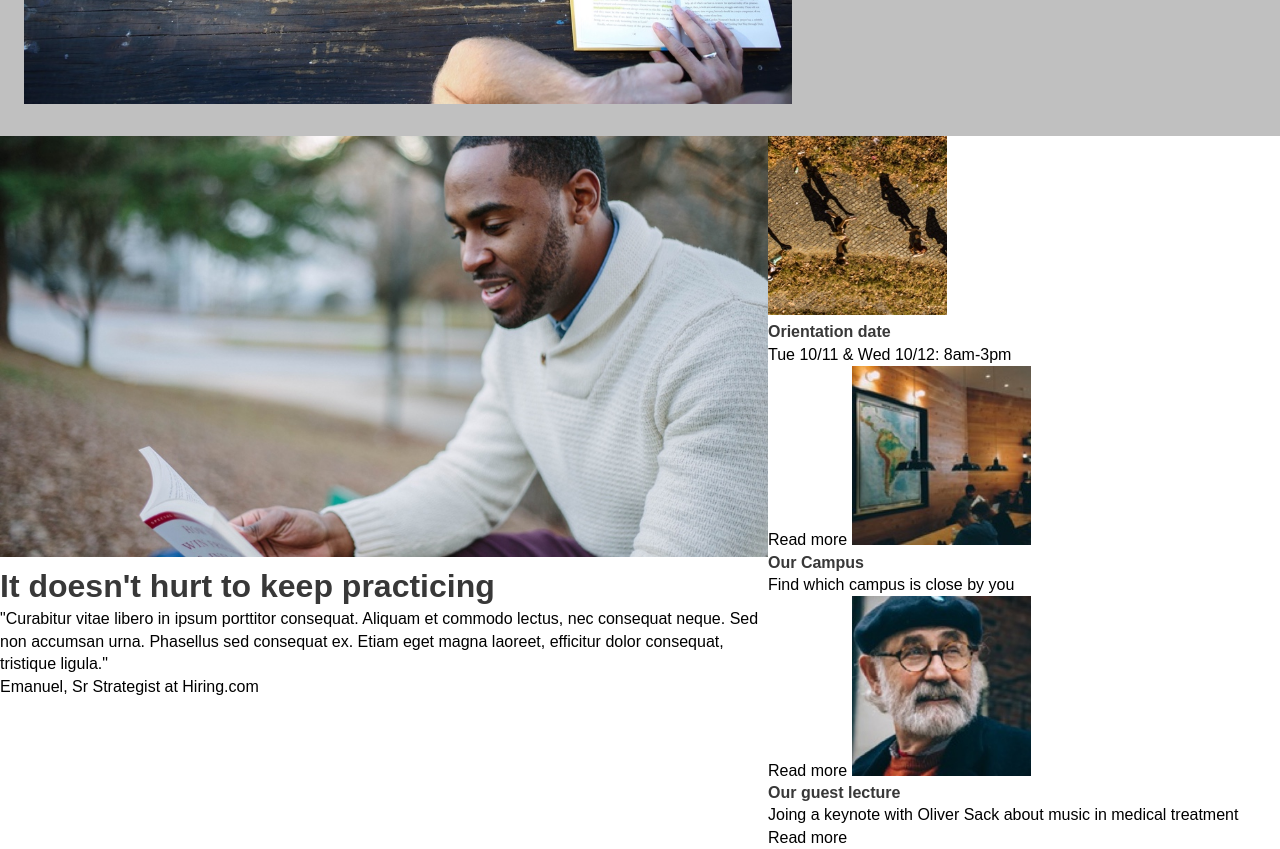
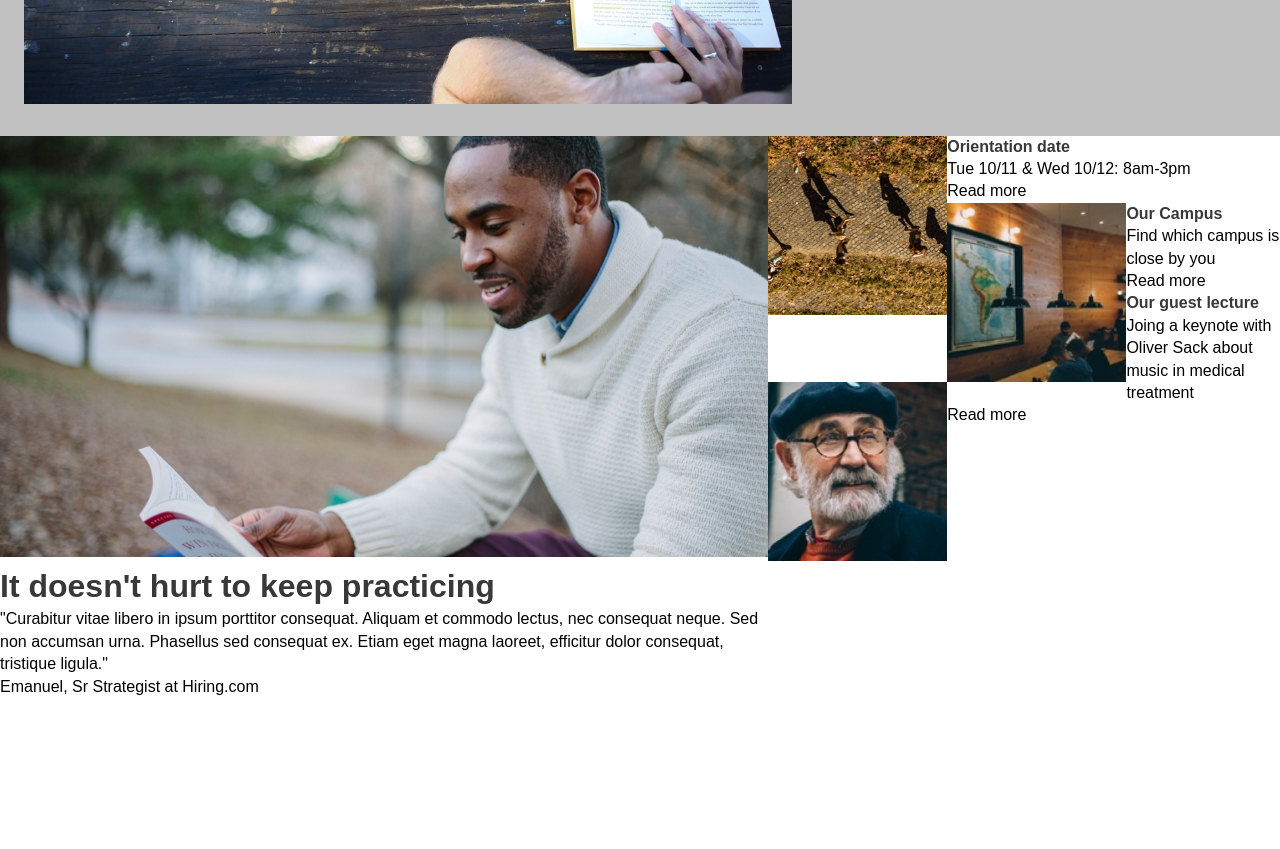
Before and after one commit to ChristianNikodemus/Colmar-Academy-Capstone, a plain HTML site: page index.html in a window 1280 px wide. Shown: the part 560-1409 px from the top of the page. After the commit the page ends 1258 px from the top, so only its background shows below. Drawn offline with Linux system fonts and the light colour scheme; a web font is replaced by a local one.

Commit message:
image order

```diff
--- a/resources/css/style.css
+++ b/resources/css/style.css
@@ -166,22 +166,12 @@ nav ul li {
 }
 
 .three-boxes {
+  display: block;
   flex: 2;
 }
 
-.first-box {
-  display: inline;
-}
-
-.second-box {
-  display: inline;
-}
-
-.third-box {
-  display: inline;
-}
-
 .three-boxes img {
+  float: left;
   height: auto;
   width: 35%;
 }
```
